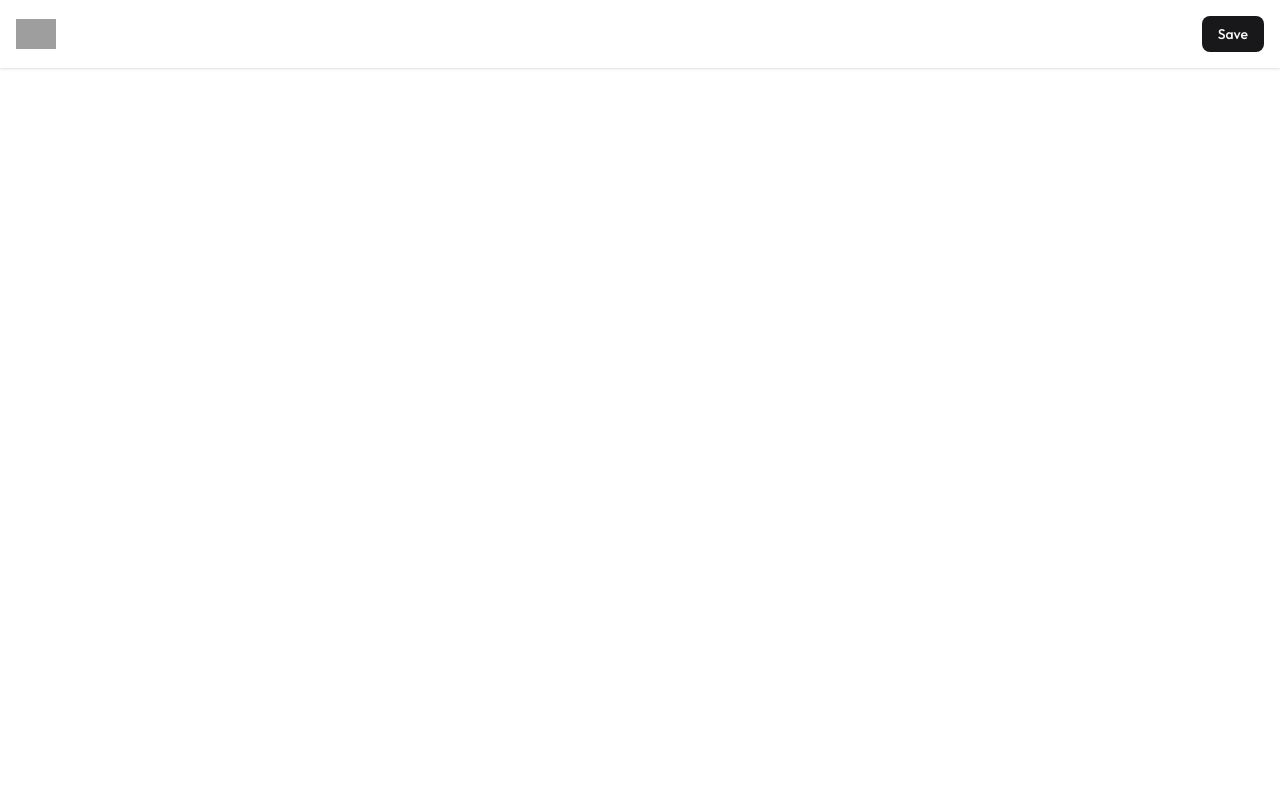
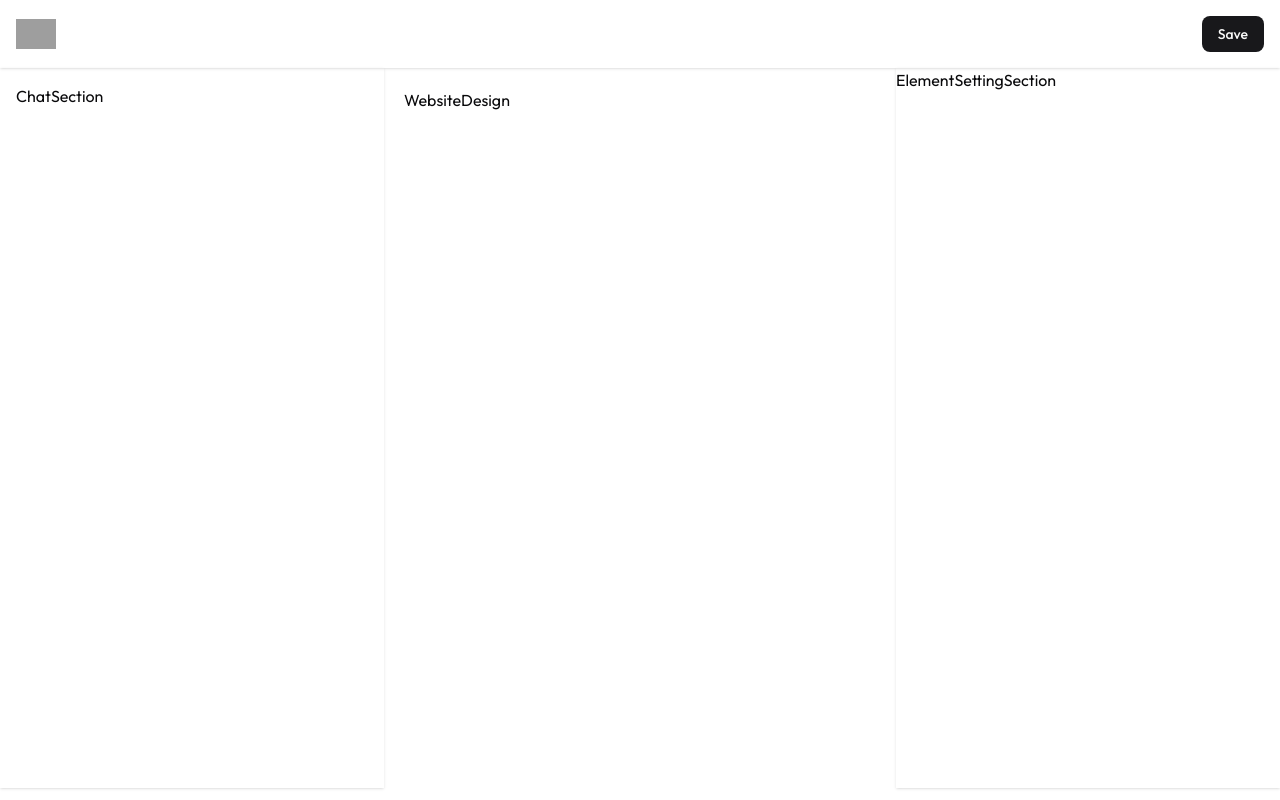
Before and after one commit to ArielBlas/website-builder-ai, a Next.js app: page /playground/1 in a window 1280 px wide. Built offline with nearby package versions, Linux system fonts and the light colour scheme; no server answers; grey boxes are pictures that could not be loaded.

Commit message:
feat: playground components

```diff
--- a/app/playground/[projectId]/page.tsx
+++ b/app/playground/[projectId]/page.tsx
@@ -1,5 +1,8 @@
 import React from "react";
-import PlaygroundHeader from "../components/PlaygroundHeader";
+import PlaygroundHeader from "../_components/PlaygroundHeader";
+import ChatSection from "../_components/ChatSection";
+import WebsiteDesign from "../_components/WebsiteDesign";
+import ElementSettingSection from "../_components/ElementSettingSection";
 
 type Props = {};
 
@@ -7,6 +10,17 @@ const Playground = (props: Props) => {
   return (
     <div>
       <PlaygroundHeader />
+
+      <div className="flex">
+        {/* ChatSection */}
+        <ChatSection />
+
+        {/* WebsiteDesign */}
+        <WebsiteDesign />
+
+        {/* Setting section */}
+        <ElementSettingSection />
+      </div>
     </div>
   );
 };
--- /dev/null
+++ b/app/playground/_components/ChatSection.tsx
@@ -0,0 +1,9 @@
+import React from "react";
+
+type Props = {};
+
+const ChatSection = (props: Props) => {
+  return <div className="w-96 shadow h-[90vh] p-4">ChatSection</div>;
+};
+
+export default ChatSection;
--- /dev/null
+++ b/app/playground/_components/ElementSettingSection.tsx
@@ -0,0 +1,9 @@
+import React from "react";
+
+type Props = {};
+
+const ElementSettingSection = (props: Props) => {
+  return <div className="w-96 shadow">ElementSettingSection</div>;
+};
+
+export default ElementSettingSection;
--- /dev/null
+++ b/app/playground/_components/WebsiteDesign.tsx
@@ -0,0 +1,9 @@
+import React from "react";
+
+type Props = {};
+
+function WebsiteDesign({}: Props) {
+  return <div className="p-5 flex-1">WebsiteDesign</div>;
+}
+
+export default WebsiteDesign;
```
Also changed, not shown: app/playground/_components/PlaygroundHeader.tsx (renamed from app/playground/components/PlaygroundHeader.tsx).
